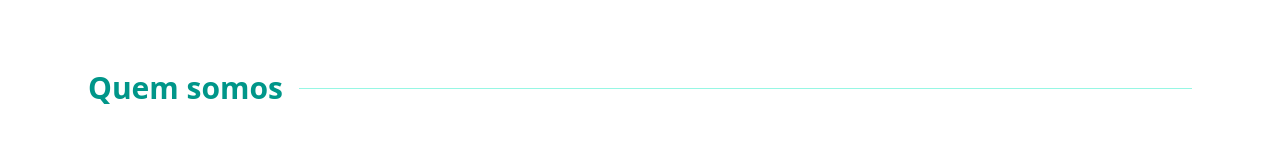
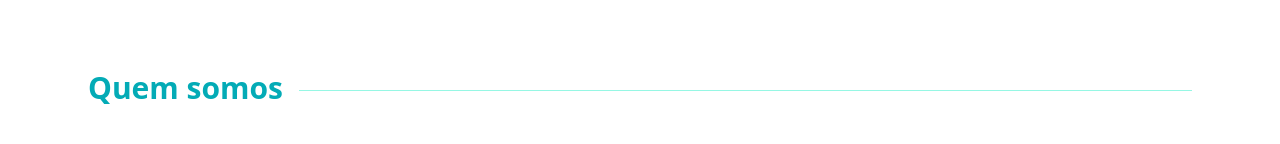
Before and after one commit to bunhakgabriel/AcalasiaBrasilSiteV1, a React (Vite) app: page /equipe in a window 1280 px wide. Shown: the part 194-338 px from the top of the page. Built offline with nearby package versions, Linux system fonts and the light colour scheme.

Commit message:
fix: update header color and adjust decorative line spacing in Juliana component

```diff
--- a/src/pages/equipe/componentes/Juliana.tsx
+++ b/src/pages/equipe/componentes/Juliana.tsx
@@ -5,12 +5,12 @@ export default function Juliana() {
 
                 {/* Cabeçalho */}
                 <div className="flex items-center gap-4 mb-10 max-md:flex-col">
-                    <h2 className="text-3xl font-semibold text-teal-600 max-md:text-center">
+                    <h2 className="text-3xl font-semibold text-[#03ABB6] max-md:text-center">
                         Quem somos
                     </h2>
 
                     {/* Linha decorativa (só desktop) */}
-                    <div className="flex-1 h-[1px] bg-teal-200 max-md:hidden" />
+                    <div className="flex-1 mt-1 h-[1px] bg-teal-200 max-md:hidden" />
                 </div>
 
                 {/* Conteúdo principal */}
```
